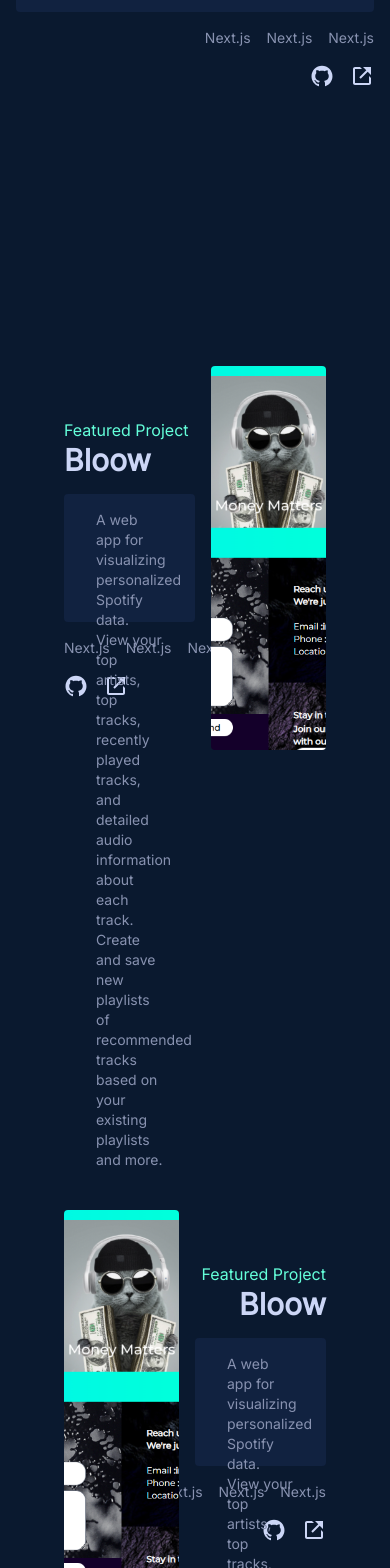
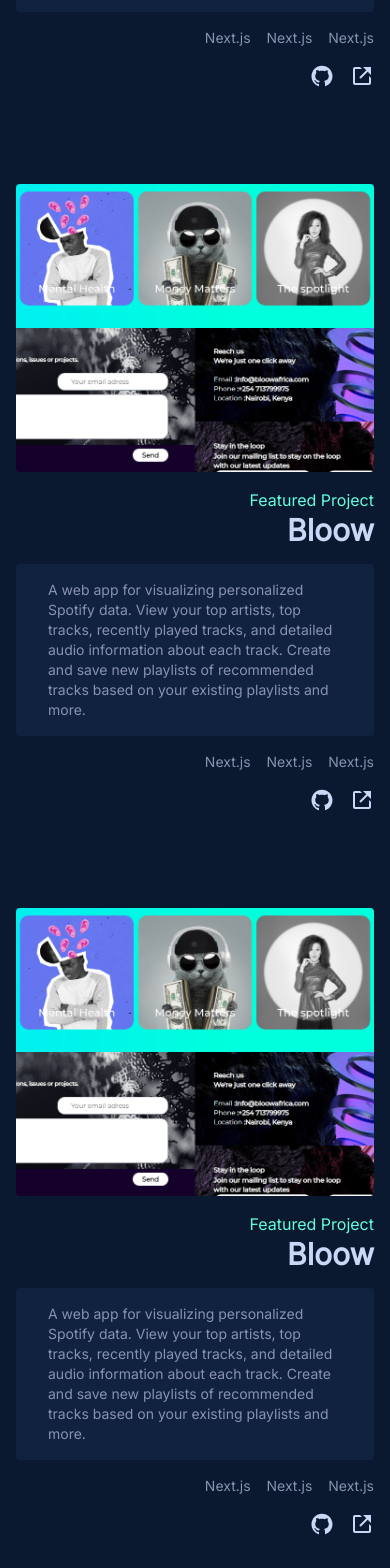
Before and after one commit to Marcos8060/port, a Next.js app: page / in a window 390 px wide. Shown: the part 2920-4488 px from the top of the page. Built offline with nearby package versions, Linux system fonts and the light colour scheme.

Commit message:
added responsiveness projects section

```diff
--- a/components/projects.js
+++ b/components/projects.js
@@ -13,7 +13,6 @@ const Projects = () => {
           </h1>
           <div class="md:block hidden flex-grow h-px bg-gray"></div>
         </div>
-
 
         <section className="md:flex items-center py-12 sm:px-12 gap-4 md:h-screen h-auto space-y-4">
           <aside className="project_img relative cursor-pointer md:h-96 h-72 rounded md:w-1/2"></aside>
@@ -51,15 +50,16 @@ const Projects = () => {
           </aside>
         </section>
 
-        <section className="flex items-center py-12 px-12 gap-4 h-screen">
-          <aside className="w-1/2 flex flex-col gap-4">
+        <section className="md:flex items-center py-12 sm:px-12 gap-4 md:h-screen h-auto space-y-4">
+          <aside className="project_img relative cursor-pointer md:h-96 h-72 rounded md:w-1/2"></aside>
+          <aside className="md:w-1/2 w-full flex flex-col gap-4">
             <div className="flex flex-col">
-              <p className="text-secondary text-left">Featured Project</p>
-              <h1 className="text-white font-black text-3xl text-left">
+              <p className="text-secondary text-right">Featured Project</p>
+              <h1 className="text-white font-black text-3xl text-right">
                 Bloow
               </h1>
             </div>
-            <div className="bg-tertiary z-40 h-32 w-full rounded px-8 py-4 text-gray">
+            <div className="bg-tertiary z-40 md:h-32 h-auto w-full rounded px-8 py-4 text-gray">
               <p className="text-sm">
                 A web app for visualizing personalized Spotify data. View your
                 top artists, top tracks, recently played tracks, and detailed
@@ -68,12 +68,12 @@ const Projects = () => {
                 and more.
               </p>
             </div>
-            <div className="flex items-center justify-start gap-4 text-gray text-sm">
+            <div className="flex items-center justify-end gap-4 text-gray text-sm">
               <p>Next.js</p>
               <p>Next.js</p>
               <p>Next.js</p>
             </div>
-            <div className="flex items-center justify-start gap-4 text-white">
+            <div className="flex items-center justify-end gap-4 text-white">
               <AiOutlineGithub
                 title="Github"
                 className="text-2xl cursor-pointer"
@@ -84,20 +84,18 @@ const Projects = () => {
               />
             </div>
           </aside>
-          <aside className="project_img relative cursor-pointer h-96 rounded w-1/2"></aside>
         </section>
 
-
-        <section className="flex items-center py-12 px-12 gap-4 h-screen">
-          <aside className="project_img relative cursor-pointer h-96 rounded w-1/2"></aside>
-          <aside className="w-1/2 flex flex-col gap-4">
+        <section className="md:flex items-center py-12 sm:px-12 gap-4 md:h-screen h-auto space-y-4">
+          <aside className="project_img relative cursor-pointer md:h-96 h-72 rounded md:w-1/2"></aside>
+          <aside className="md:w-1/2 w-full flex flex-col gap-4">
             <div className="flex flex-col">
               <p className="text-secondary text-right">Featured Project</p>
               <h1 className="text-white font-black text-3xl text-right">
                 Bloow
               </h1>
             </div>
-            <div className="bg-tertiary z-40 h-32 w-full rounded px-8 py-4 text-gray">
+            <div className="bg-tertiary z-40 md:h-32 h-auto w-full rounded px-8 py-4 text-gray">
               <p className="text-sm">
                 A web app for visualizing personalized Spotify data. View your
                 top artists, top tracks, recently played tracks, and detailed
```
